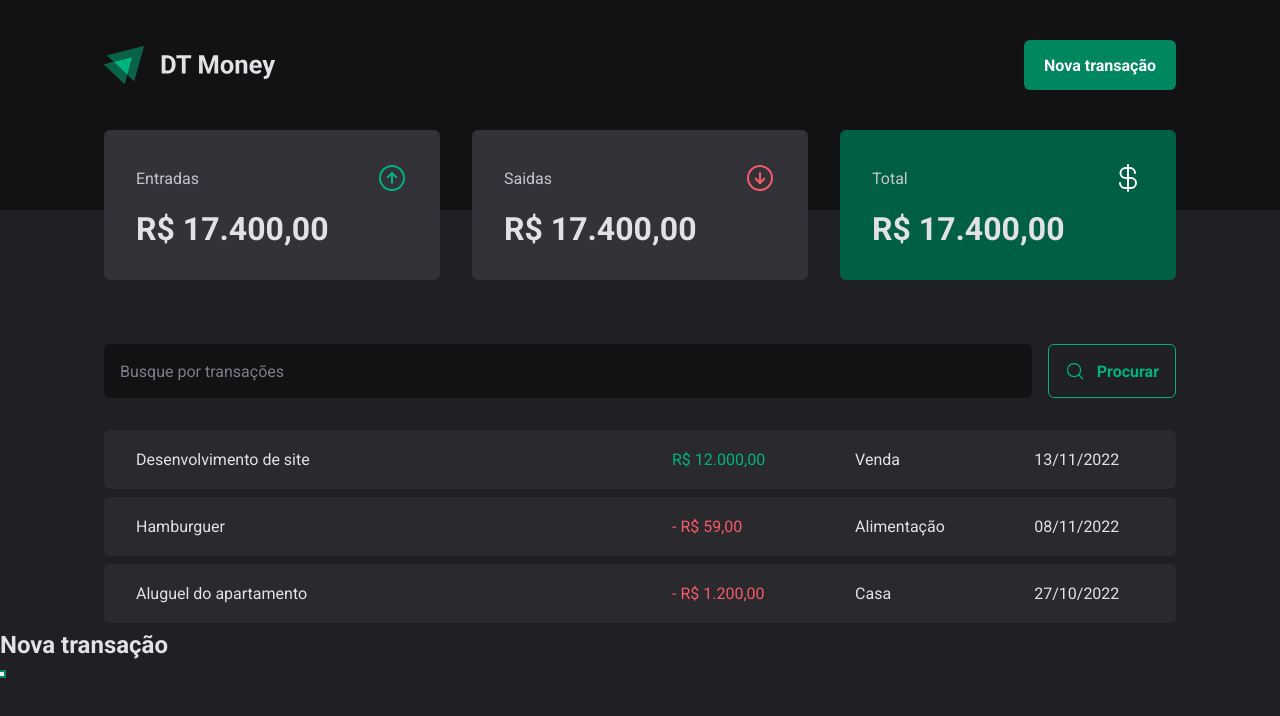
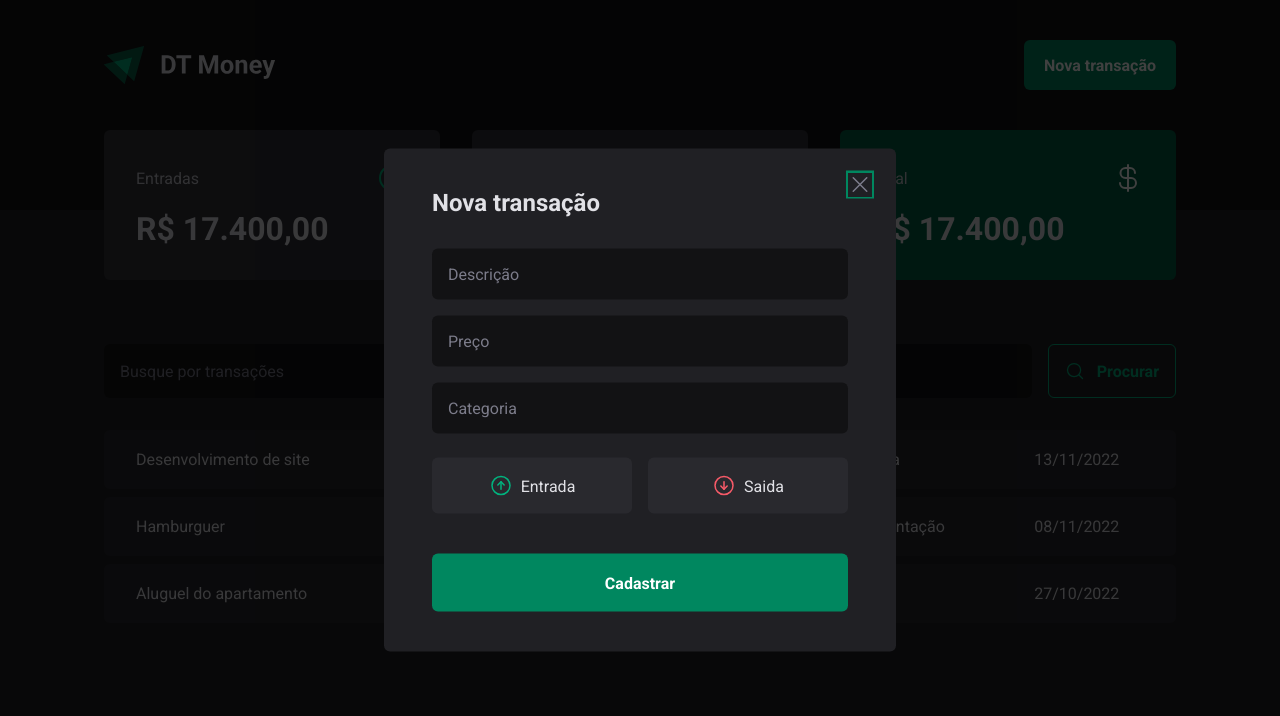
Before and after one commit to EbersonSilva/03-dt-money, a React (Vite) app: page / in a window 1280 px wide. Both pictures are taken after a click on the button "Nova transação". Shown: the top 716 px of the page. Built offline with nearby package versions, Linux system fonts and the light colour scheme.

Commit message:
Configurações finais do formulario de nova transação

```diff
--- a/src/components/NewTransactionModal/index.tsx
+++ b/src/components/NewTransactionModal/index.tsx
@@ -1,15 +1,35 @@
 import * as Dialog from '@radix-ui/react-dialog';
+import { ArrowCircleDown, ArrowCircleUp, X } from 'phosphor-react';
+import { CloseButton, Content, Overlay, TransactionType, TransactionTypeButton } from './styles';
 
 export function NewTransactionModal(){
   return(
     <Dialog.Portal>
-          <Dialog.Overlay/>
+      <Overlay/>
+      <Content>
+        <Dialog.Title>Nova transação</Dialog.Title>
+      <CloseButton>
+        <X size={24}/>
+      </CloseButton>
+          <form action="">
+            <input type="text" placeholder='Descrição' required />
+            <input type="number" placeholder='Preço' required />
+            <input type="text" placeholder='Categoria' required />
+            <TransactionType>
+              <TransactionTypeButton variant='income'>
+                <ArrowCircleUp size={24}/>
+                Entrada
+              </TransactionTypeButton>
 
-          <Dialog.Content>
-            <Dialog.Title>Nova transação</Dialog.Title>
-            <Dialog.Close/>
-          </Dialog.Content>
+              <TransactionTypeButton variant='outcome'>
+                <ArrowCircleDown size={24}/>
+                Saida
+              </TransactionTypeButton>
+            </TransactionType>
+            <button type='submit'>Cadastrar</button>
+          </form>
 
-        </Dialog.Portal>
+      </Content>
+    </Dialog.Portal>
   )
 }
--- /dev/null
+++ b/src/components/NewTransactionModal/styles.ts
@@ -0,0 +1,103 @@
+import * as Dialog  from "@radix-ui/react-dialog";
+import styled from "styled-components";
+
+export const Overlay = styled(Dialog.Overlay)`
+position: fixed;
+width: 100vw;
+height: 100vh;
+inset: 0;
+background: rgba(0,0,0,0.75);
+`
+// estilização do formulario do modal
+export const Content = styled(Dialog.Content)`
+min-width: 32rem;
+border-radius: 6px;
+padding: 2.5rem 3rem;
+background: ${props => props.theme["gray-800"]};
+
+position: fixed;
+top: 50%;
+left: 50%;
+transform: translate(-50%, -50%);
+
+form{
+  margin-top: 2rem;
+  display: flex;
+  flex-direction: column;
+  gap: 1rem;
+
+  input{
+    border-radius: 6px;
+    border: 0;
+    background: ${props => props.theme["gray-900"]};
+    color: ${props => props.theme["gray-300"]};
+    padding: 1rem;
+
+    &::placeholder{
+      color: ${props => props.theme["gray-500"]};
+    }
+  };
+
+  button[type="submit"]{
+    height: 58px;
+    border:0;
+    background: ${props => props.theme["green-500"]};
+    color: ${props => props.theme.white};
+    font-weight: bold;
+    padding: 0 1.25rem;
+    border-radius: 6px;
+    margin-top: 1.5rem;
+    cursor: pointer;
+
+    &:hover{
+      background: ${props => props.theme["green-700"]};
+      transition: background-color 0.2s;
+    }
+
+
+  }
+}
+
+`
+//  estilização do botão close do modal
+export const CloseButton = styled(Dialog.Close)`
+ position: absolute;
+ background: transparent;
+ border: 0;
+ top:1.5rem;
+ right: 1.5rem;
+ line-height:0;
+ cursor: pointer;
+ color: ${props => props.theme["gray-500"]};
+
+`
+
+export const TransactionType = styled.div`
+display: grid;
+grid-template-columns: repeat(2, 1fr);
+gap: 1rem;
+margin-top: 0.5rem;
+
+`
+
+interface TransactionTypeButtonProps{
+  variant: 'income' | 'outcome';
+}
+
+export const TransactionTypeButton = styled.button<TransactionTypeButtonProps>`
+background: ${props => props.theme["gray-700"]};
+padding: 1rem;
+display: flex;
+align-items: center;
+justify-content: center;
+gap: 0.5rem;
+border-radius: 6px;
+cursor: pointer;
+border: 0;
+color: ${props => props.theme["gray-100"]};
+
+svg{
+  color: ${props => props.variant === 'income' ? props.theme["green-300"] : props.theme["red-300"]}
+}
+
+`
```
